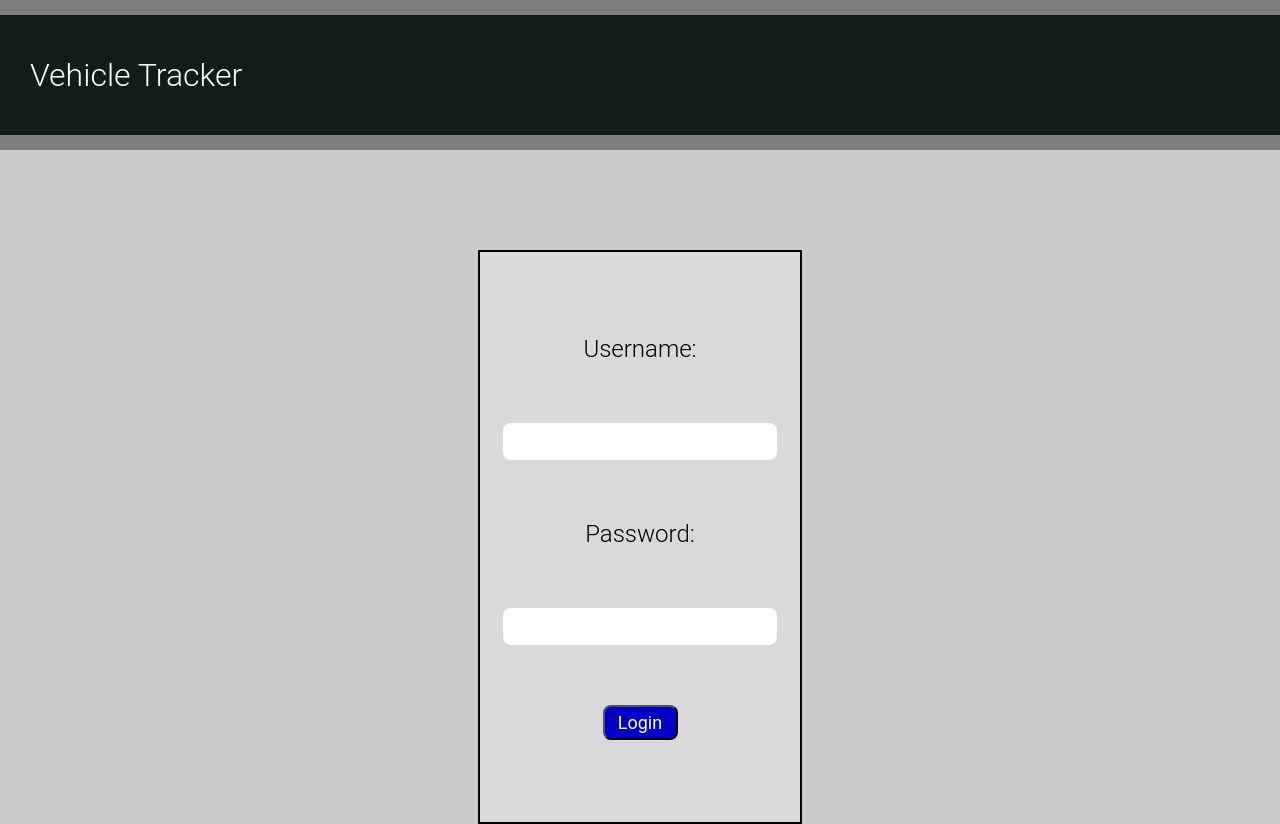
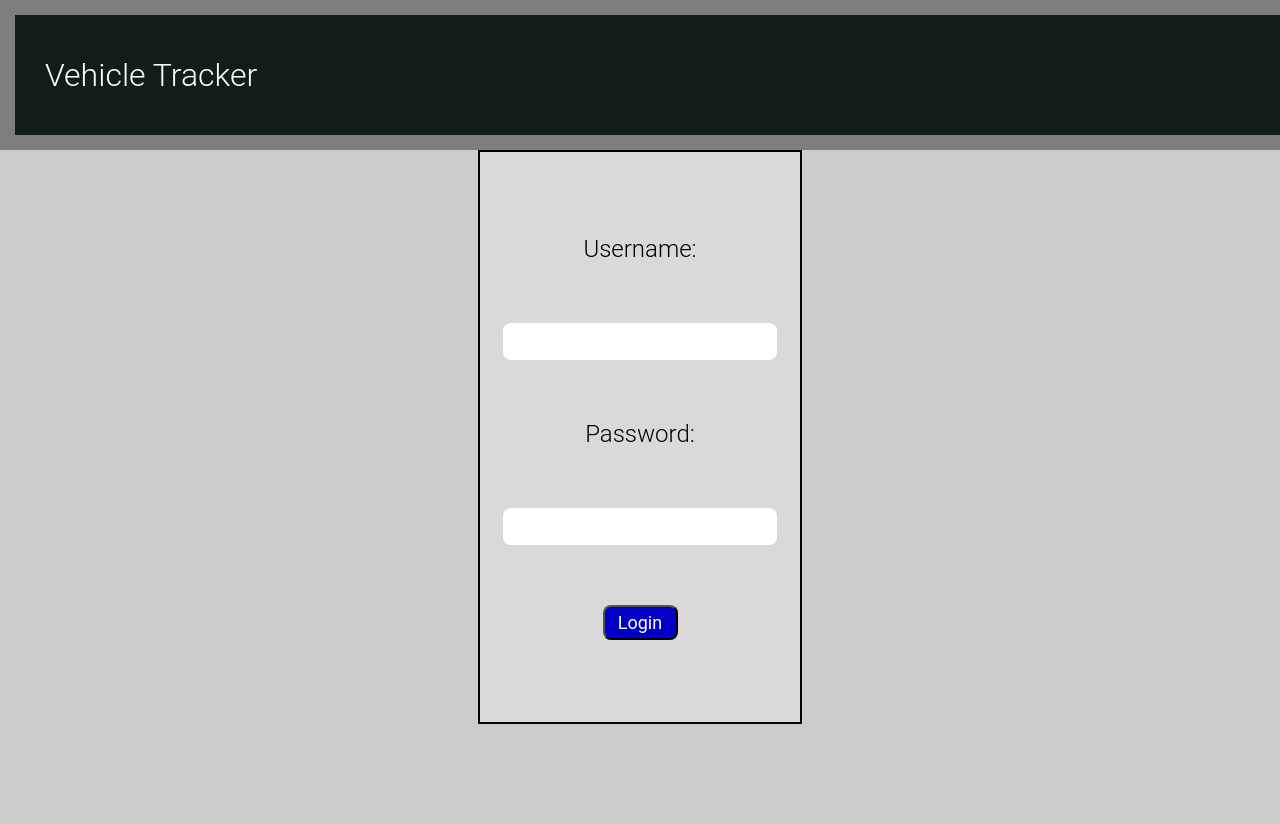
Before and after one commit to radiasian1122/vehicle-dispatch, a React (Vite) app in the folder frontend/: page / in a window 1280 px wide. Shown: the top 824 px of the page. After the commit the page ends 800 px from the top, so only its background shows below. Built offline with nearby package versions, Linux system fonts and the light colour scheme.

Commit message:
conditional header code added

```diff
--- a/frontend/src/App.jsx
+++ b/frontend/src/App.jsx
@@ -5,10 +5,17 @@ import Home from "./Home.jsx";
 import DispatchForm from "./DispatchForm.jsx"
 import "./App.css";
 import Vehicles from "./Vehicles.jsx";
+import {useLocation} from 'react-router-dom'
 
 function App() {
+
+    const location = useLocation();
+
     return (
         <>
+                <header className="main-header flex">
+                    <h1>{ (location.pathname === "/" && "Vehicle Tracker") || localStorage.getItem('username')}</h1>
+                </header>
             <Routes>
                 <Route index element={<Login/>}/>
                 <Route path="/home" element={<Home/>}/>
--- a/frontend/src/DispatchForm.jsx
+++ b/frontend/src/DispatchForm.jsx
@@ -13,9 +13,6 @@ export default function DispatchForm() {
     return (
         <>
 
-            <header className="main-header flex">
-                <h1>{localStorage.getItem('username')}</h1>
-            </header>
             <main className="main-content flex">
                 <div className="vehicle-list-header flex">
                     <button onClick={() => navigate('/vehicles')} className="add-vehicles-button">Add Vehicles</button>
--- a/frontend/src/Home.jsx
+++ b/frontend/src/Home.jsx
@@ -19,9 +19,7 @@ export default function Dispatch() {
     if (dispatches.length > 0) {
         return (
             <>
-                <header className="main-header flex">
-                    <h1>{localStorage.getItem('username')}</h1>
-                </header>
+
                 <div className='main-container-home flex'>
                     <div className="dispatch-overview flex">
 
--- a/frontend/src/Login.jsx
+++ b/frontend/src/Login.jsx
@@ -36,9 +36,7 @@ function Login() {
     return (
         <>
             <div className="main-container-login flex">
-                <header className="main-header flex">
-                    <h1>Vehicle Tracker</h1>
-                </header>
+
                 <div className="form-container flex">
                     <form onSubmit={(e) => handleSubmit(e)} className="login-form flex">
                         { (validCredentials === "denied" &&(
```
